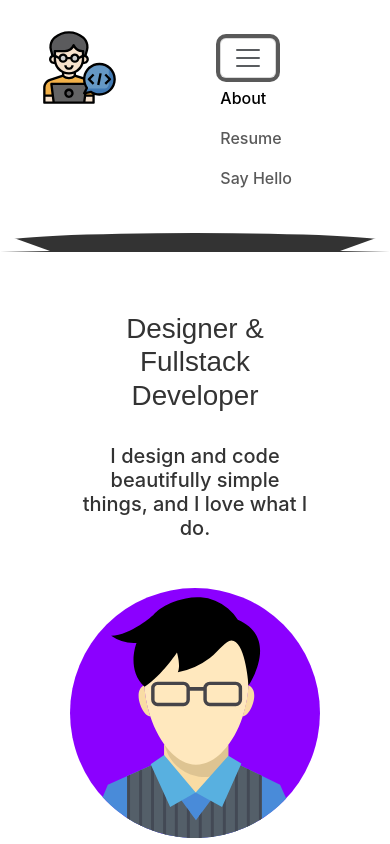
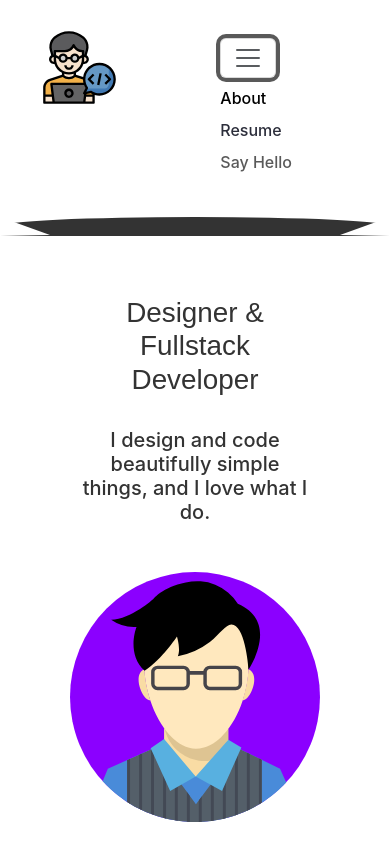
Before and after one commit to Okeanid-ISR/My-Own-Web-site, a React (Create React App) app: page / in a window 390 px wide. Both pictures are taken after a click on the button "Переключатель навигации". Shown: the top 844 px of the page. Built offline with nearby package versions, Linux system fonts and the light colour scheme.

Commit message:
feat: resume downloader added

```diff
--- a/src/components/comps_home/Header.jsx
+++ b/src/components/comps_home/Header.jsx
@@ -18,10 +18,12 @@ const Header = ({toggleThemeButton}) => {
                             <li className="navBar-ul__list shake"><Link
                                 className="navBar-ul__link   fw-400 text-decoration-none"
                                 to="/">Home</Link></li>
-                            <li className="navBar-ul__list shake"><Link className="navBar-ul__link text-decoration-none"
-                                                                        href="/documents/resume.pdf"
-                                                                        download="resume.pdf"
-                                                                        type="application/pdf">Resume</Link>
+                            <li className="navBar-ul__list shake">
+                                <a className="navBar-ul__link text-decoration-none"
+                                   href="/Ilya_Tsoy_resume_Main.pdf"
+                                   download="resume.pdf">Resume
+                                </a>
+
                             </li>
                             <li className="navBar-ul__list shake"><Link className="navBar-ul__link text-decoration-none"
                                                                         to="sayHello">Contact</Link></li>
@@ -43,9 +45,14 @@ const Header = ({toggleThemeButton}) => {
                                     <li className="nav-item navBar-ul__link   fw-400 text-decoration-none">
                                         <a className="nav-link active" aria-current="page" href="#">About</a>
                                     </li>
-                                    <li className="nav-item navBar-ul__link   fw-400 text-decoration-none">
-                                        <a className="nav-link" href="#">Resume</a>
+                                    <li className="nav-item navBar-ul__link fw-400 text-decoration-none">
+                                        <a className="navBar-ul__link text-decoration-none"
+                                           href="/Ilya_Tsoy_resume_Main.pdf"
+                                           download="resume.pdf">Resume
+                                        </a>
+
                                     </li>
+
                                     <li className="nav-item navBar-ul__link   fw-400 text-decoration-none">
                                         <a className="nav-link">Say Hello</a>
                                     </li>
```
Also changed, not shown: package.json (+12 -1 lines), 2 other files (tests, documents, lock files or other folders).
